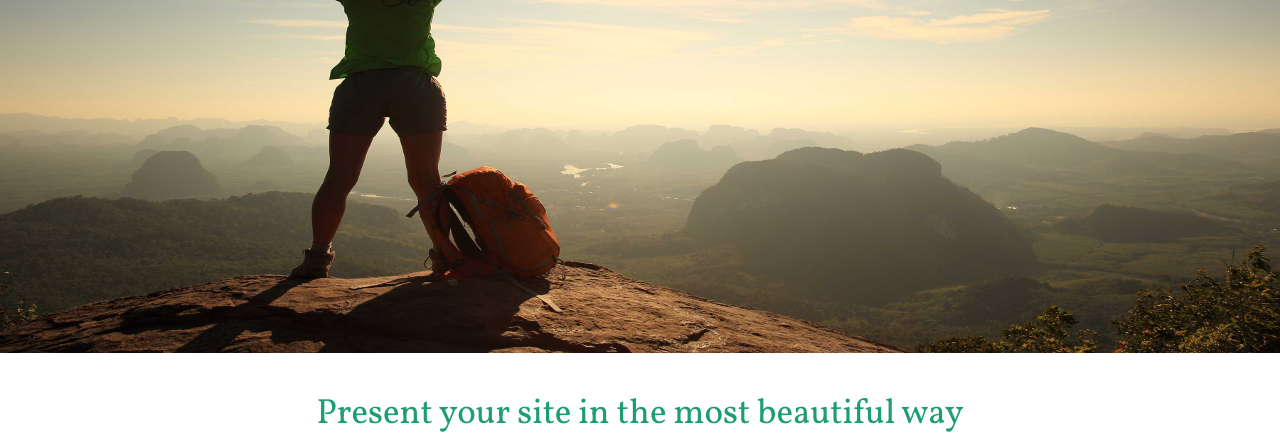
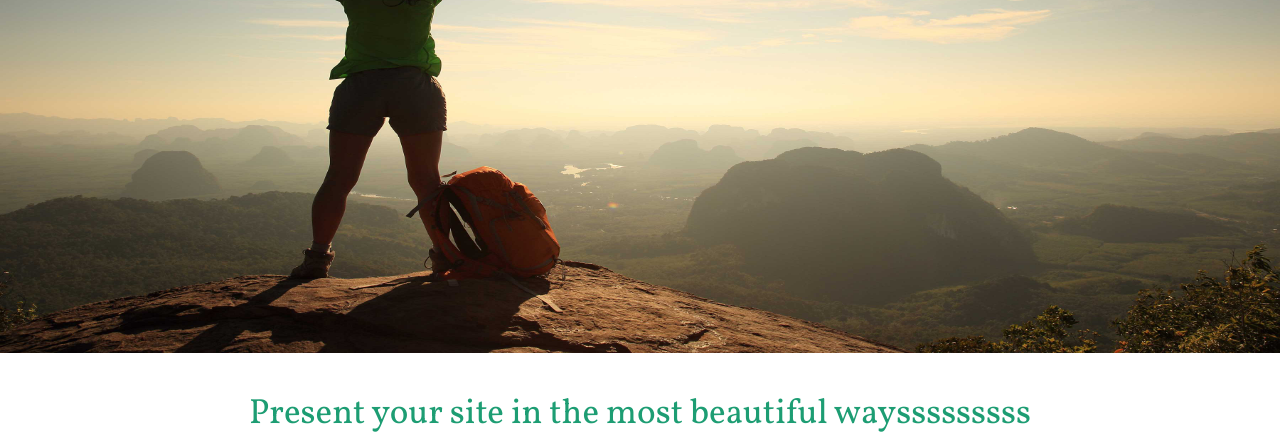
Before and after one commit to aashika0929/html5, a plain HTML site: page index.html in a window 1280 px wide. Shown: the part 355-800 px from the top of the page. Drawn offline with nearby package versions, Linux system fonts and the light colour scheme; files whose address does not match are found by name; a web font is replaced by a local one.

Commit message:
Update index.html

```diff
--- a/index.html
+++ b/index.html
@@ -77,7 +77,7 @@
 
 <div class="ui container">
   <div class="content">
-    <h1>Present your site in the most beautiful way</h1>
+    <h1>Present your site in the most beautiful waysssssssss</h1>
     <h3>
       We are the unique set-up, that is ready to challenge and knock out such a global problem as unemployment. Our company gladly helps those, who are ready to learn, to develop and to gain new experience. company unifies people all over the world.
       Everything we do, we do it for you totally gratuitously and with great enjoyment. We work so that you could work!
```
